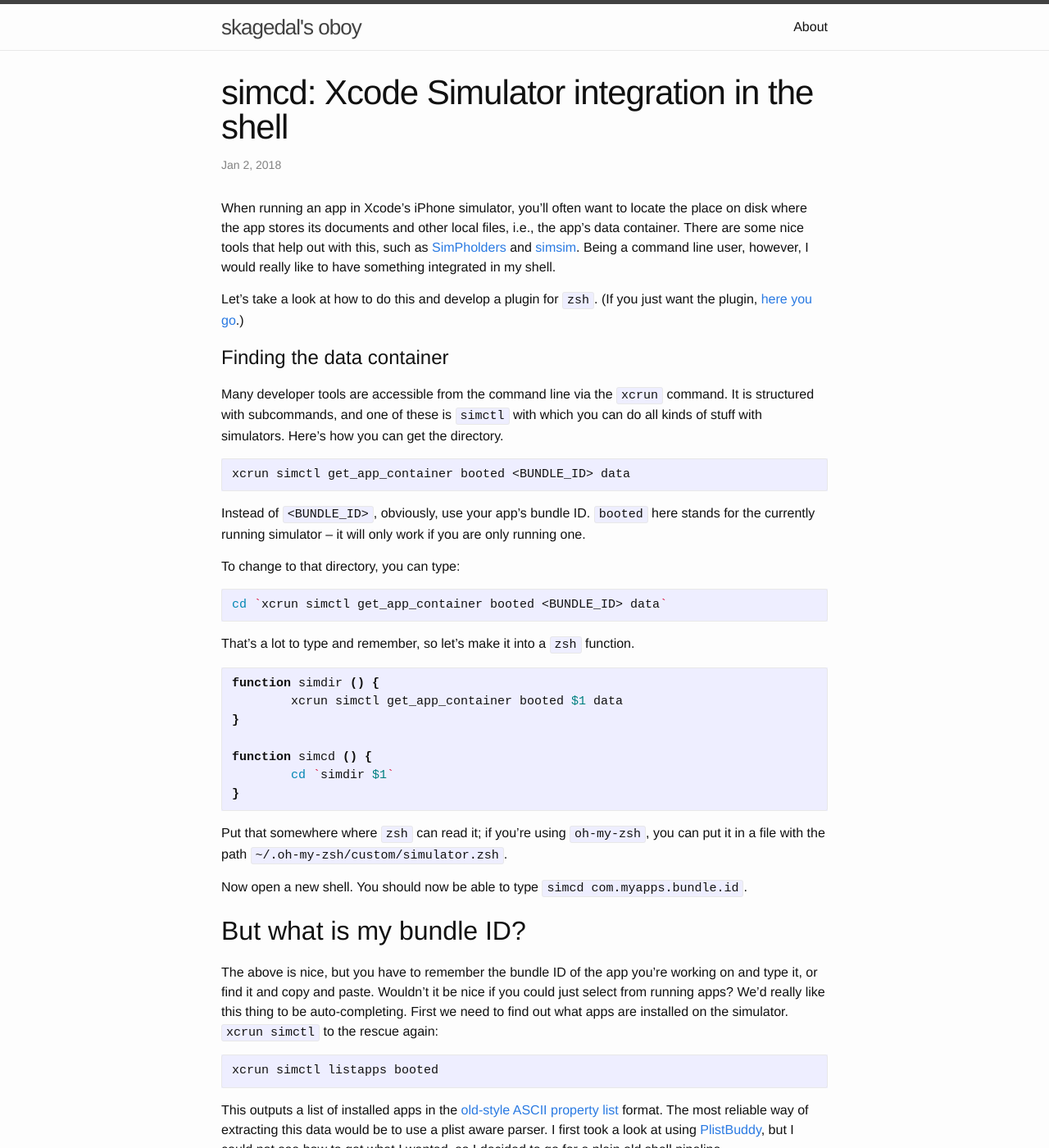
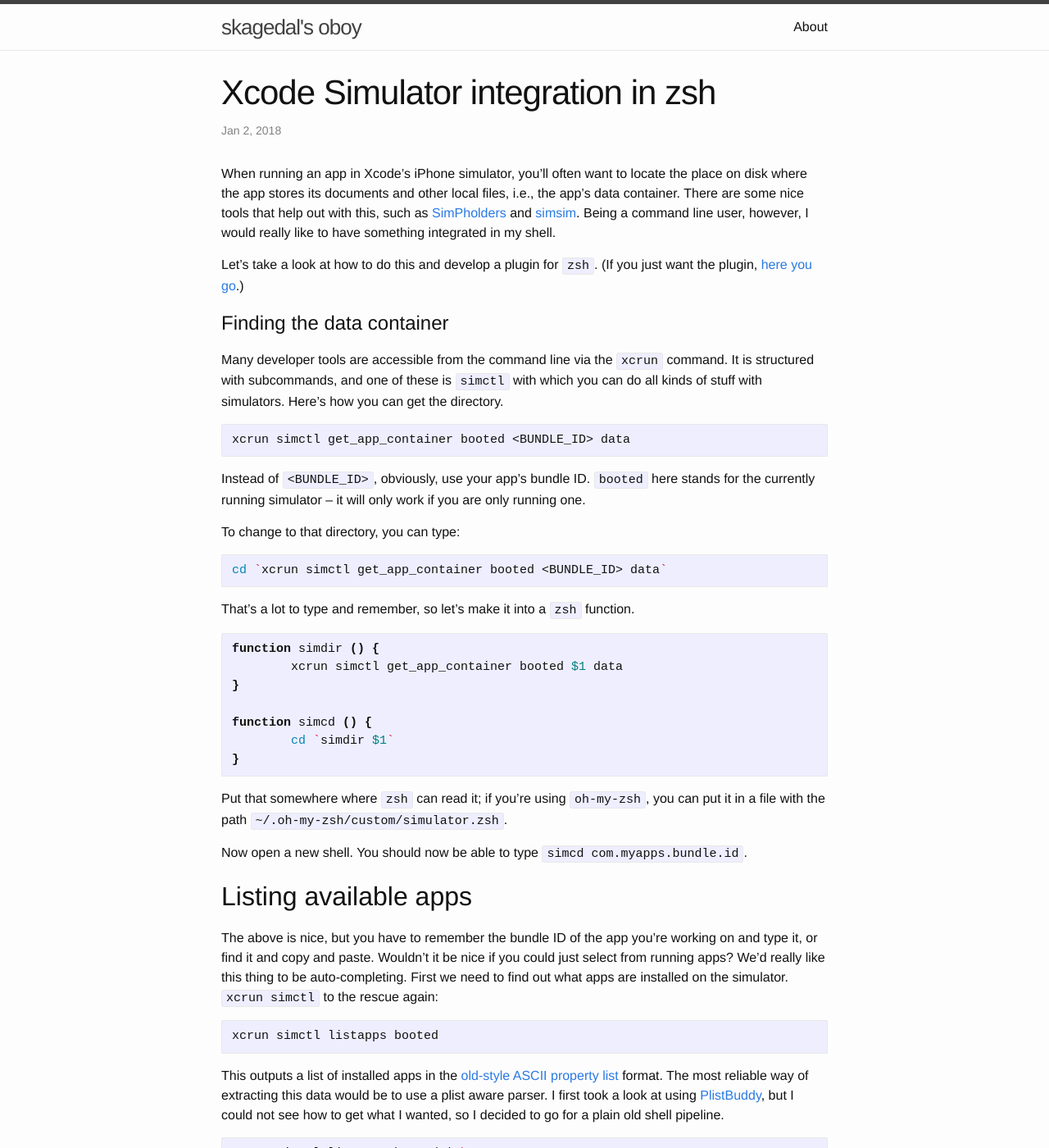
Before and after one commit to skagedal/skagedal.github.io, a Jekyll site: the page built from _posts/2018-01-02-simcd.markdown, in a window 1280 px wide and 1400 px high. Shown: the whole window at 82% size. Built offline with Jekyll 4.4.1, drawn with Linux system fonts in a browser that asks for light colours.

Commit message:
Some header changes for simcd post

```diff
--- a/_posts/2018-01-02-simcd.markdown
+++ b/_posts/2018-01-02-simcd.markdown
@@ -1,6 +1,6 @@
 ---
 layout: post
-title:  "simcd: Xcode Simulator integration in the shell"
+title:  "Xcode Simulator integration in zsh"
 date:   2018-01-02 22:00:00 +0200
 ---
 
@@ -40,7 +40,7 @@ Put that somewhere where `zsh` can read it; if you're using `oh-my-zsh`, you can
 
 Now open a new shell.  You should now be able to type `simcd com.myapps.bundle.id`.
 
-## But what is my bundle ID?
+## Listing available apps
 
 The above is nice, but you have to remember the bundle ID of the app you're working on and type it, or find it and copy and paste.  Wouldn't it be nice if you could just select from running apps?  We'd really like this thing to be auto-completing.  First we need to find out what apps are installed on the simulator.  `xcrun simctl` to the rescue again:
 
```
